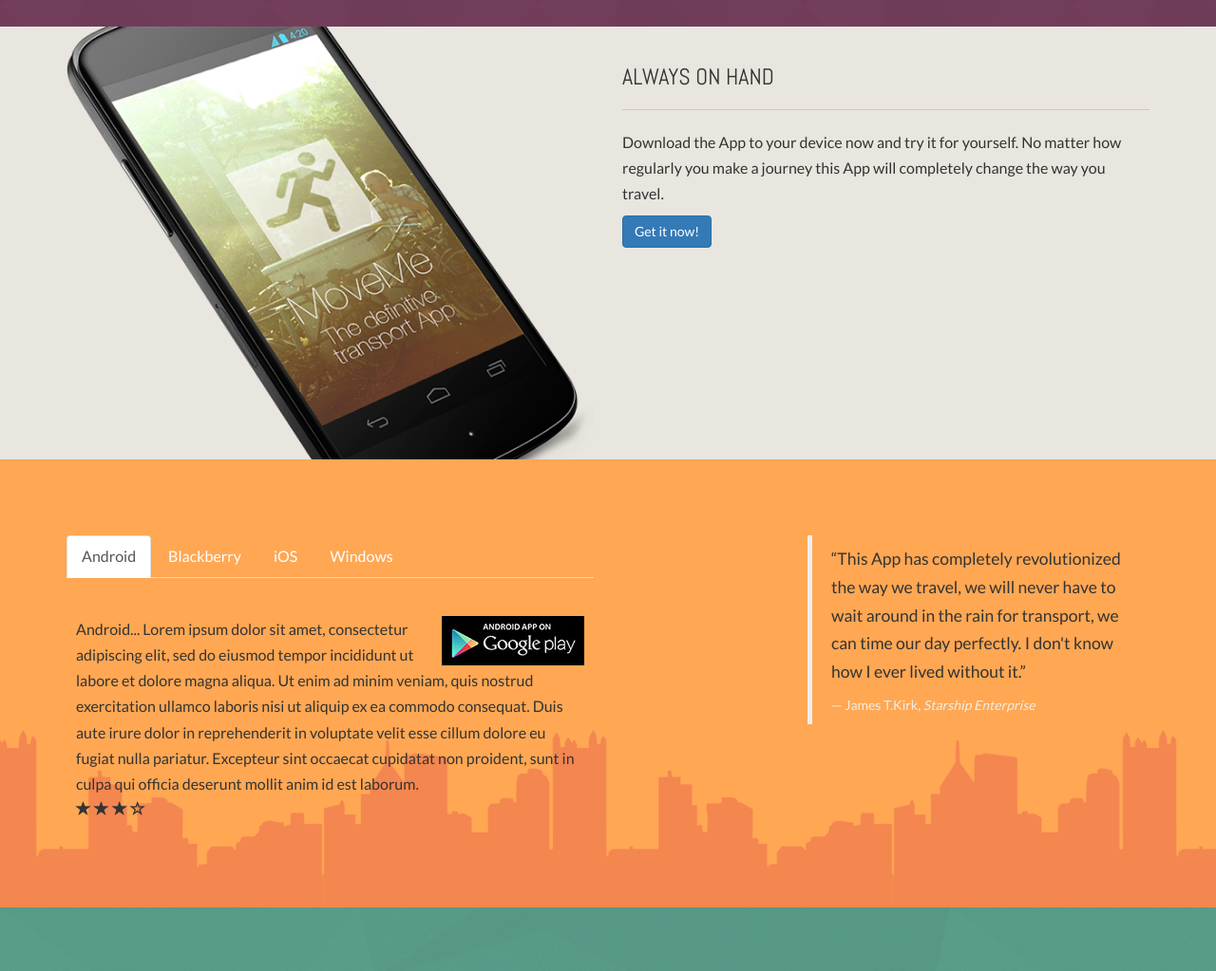
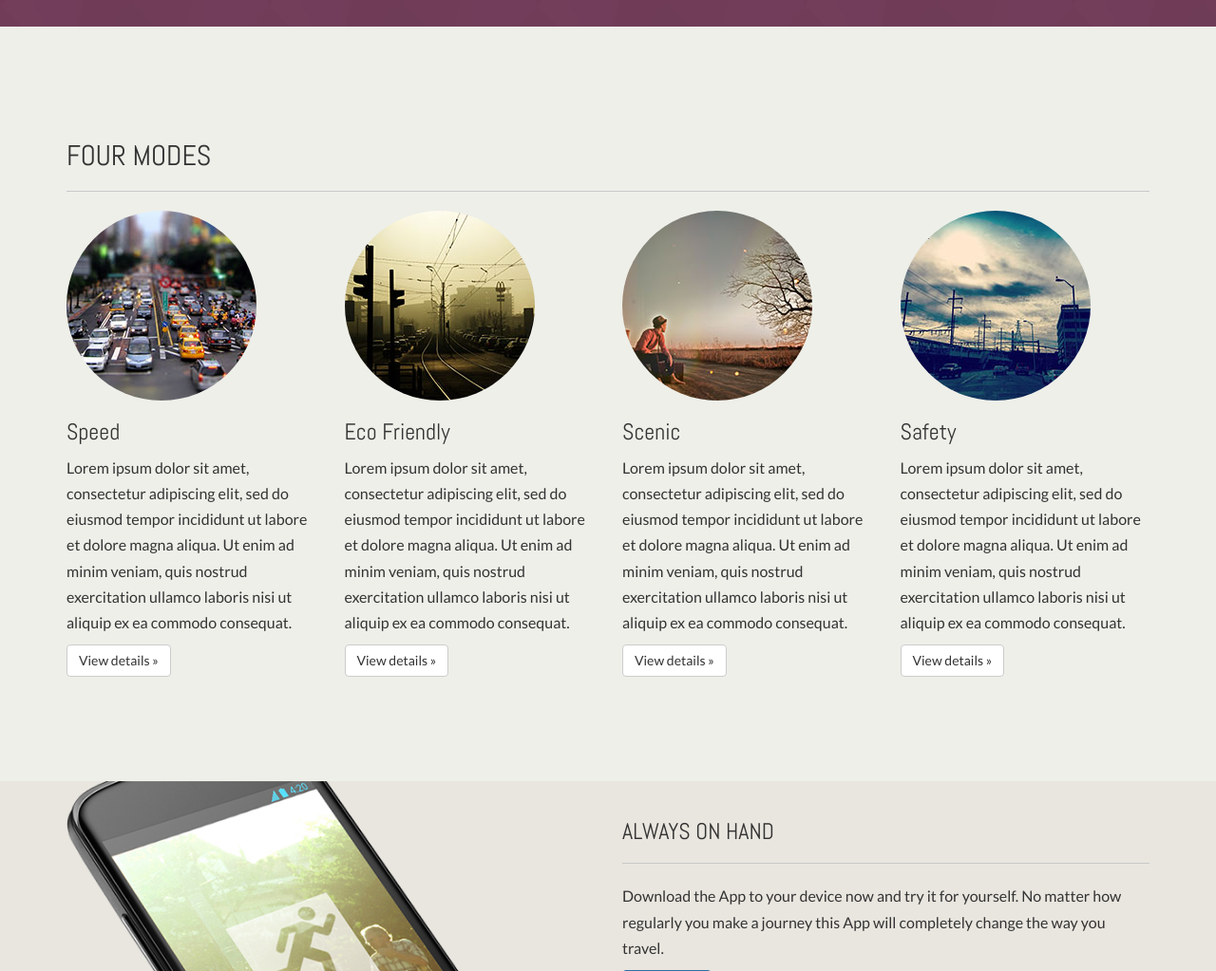
Before and after one commit to aiki-io/research-bootstrap3, a website: page index.html in a window 1280 px wide. Shown: the part 980-2003 px from the top of the page at 95% size. Drawn offline with nearby package versions, Linux system fonts and the light colour scheme.

Commit message:
Index page

```diff
--- a/css/moveme.css
+++ b/css/moveme.css
@@ -42,9 +42,15 @@ b, strong {
 .tpad {
     padding-top: 20px;
 }
+
+.padded {
+    padding: 100px 15px;
+}
+
 .marketing {
     background-color: #e9e6df;
 }
+
 hr {
     border-top: 1px solid #c9c9c9;
 }
--- a/index.html
+++ b/index.html
@@ -108,9 +108,47 @@
             </div>
         </div>
         <!-- End intro text -->
-        <div class="container">
+        <div class="container padded">
             <div class="row">
-
+                <div class="col-lg-12">
+                    <h2>FOUR MODES</h2>
+                    <hr>
+                </div>
+            </div>
+            <div class="row">
+                <div class="col-sm-6 col-md-3">
+                    <img class="img-circle img-responsive" src="images/speed.jpg">
+                    <h3>Speed</h3>
+                    <p>
+                            Lorem ipsum dolor sit amet, consectetur adipiscing elit, sed do eiusmod tempor incididunt ut labore et dolore magna aliqua. Ut enim ad minim veniam, quis nostrud exercitation ullamco laboris nisi ut aliquip ex ea commodo consequat.
+                    </p>
+                    <p><a class="btn btn-default" href="#">View details &raquo;</a></p>
+                </div>
+                <div class="col-sm-6 col-md-3">
+                    <img class="img-circle img-responsive" src="images/eco.jpg">
+                    <h3>Eco Friendly</h3>
+                    <p>
+                            Lorem ipsum dolor sit amet, consectetur adipiscing elit, sed do eiusmod tempor incididunt ut labore et dolore magna aliqua. Ut enim ad minim veniam, quis nostrud exercitation ullamco laboris nisi ut aliquip ex ea commodo consequat.
+                    </p>
+                    <p><a class="btn btn-default" href="#">View details &raquo;</a></p>
+                </div>
+                <div class="col-sm-6 col-md-3">
+                    <img class="img-circle img-responsive" src="images/scenic.jpg">
+                    <h3>Scenic</h3>
+                    <p>
+                            Lorem ipsum dolor sit amet, consectetur adipiscing elit, sed do eiusmod tempor incididunt ut labore et dolore magna aliqua. Ut enim ad minim veniam, quis nostrud exercitation ullamco laboris nisi ut aliquip ex ea commodo consequat.
+                    </p>
+                    <p><a class="btn btn-default" href="#">View details &raquo;</a></p>
+                </div>
+                <div class="clearfix hidden-md hidden-lg"></div>
+                <div class="col-sm-6 col-md-3">
+                    <img class="img-circle img-responsive" src="images/safety.jpg">
+                    <h3>Safety</h3>
+                    <p>
+                            Lorem ipsum dolor sit amet, consectetur adipiscing elit, sed do eiusmod tempor incididunt ut labore et dolore magna aliqua. Ut enim ad minim veniam, quis nostrud exercitation ullamco laboris nisi ut aliquip ex ea commodo consequat.
+                    </p>
+                    <p><a class="btn btn-default" href="#">View details &raquo;</a></p>
+                </div>
             </div>
         </div>
         <!-- End page content -->
```
